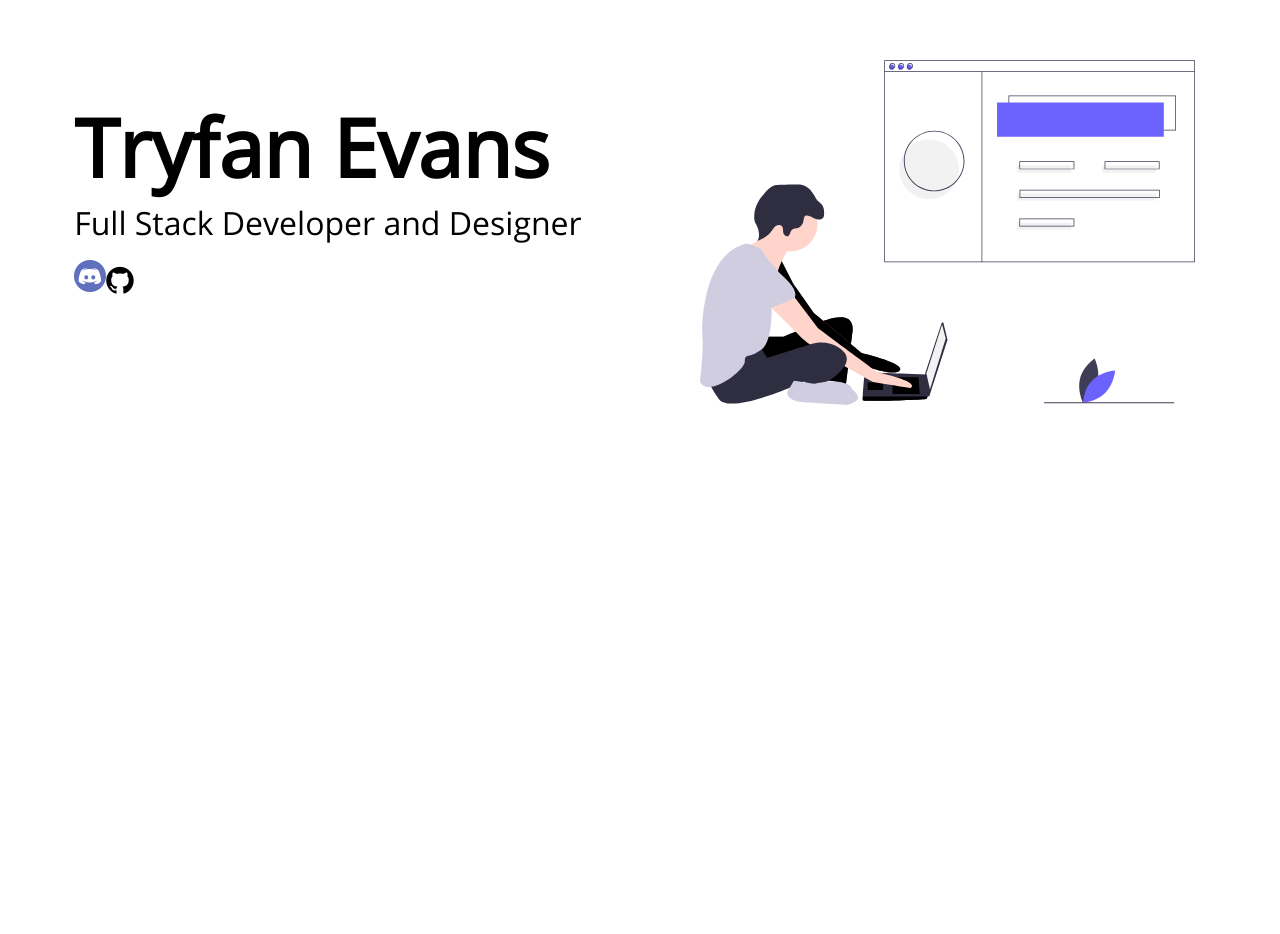
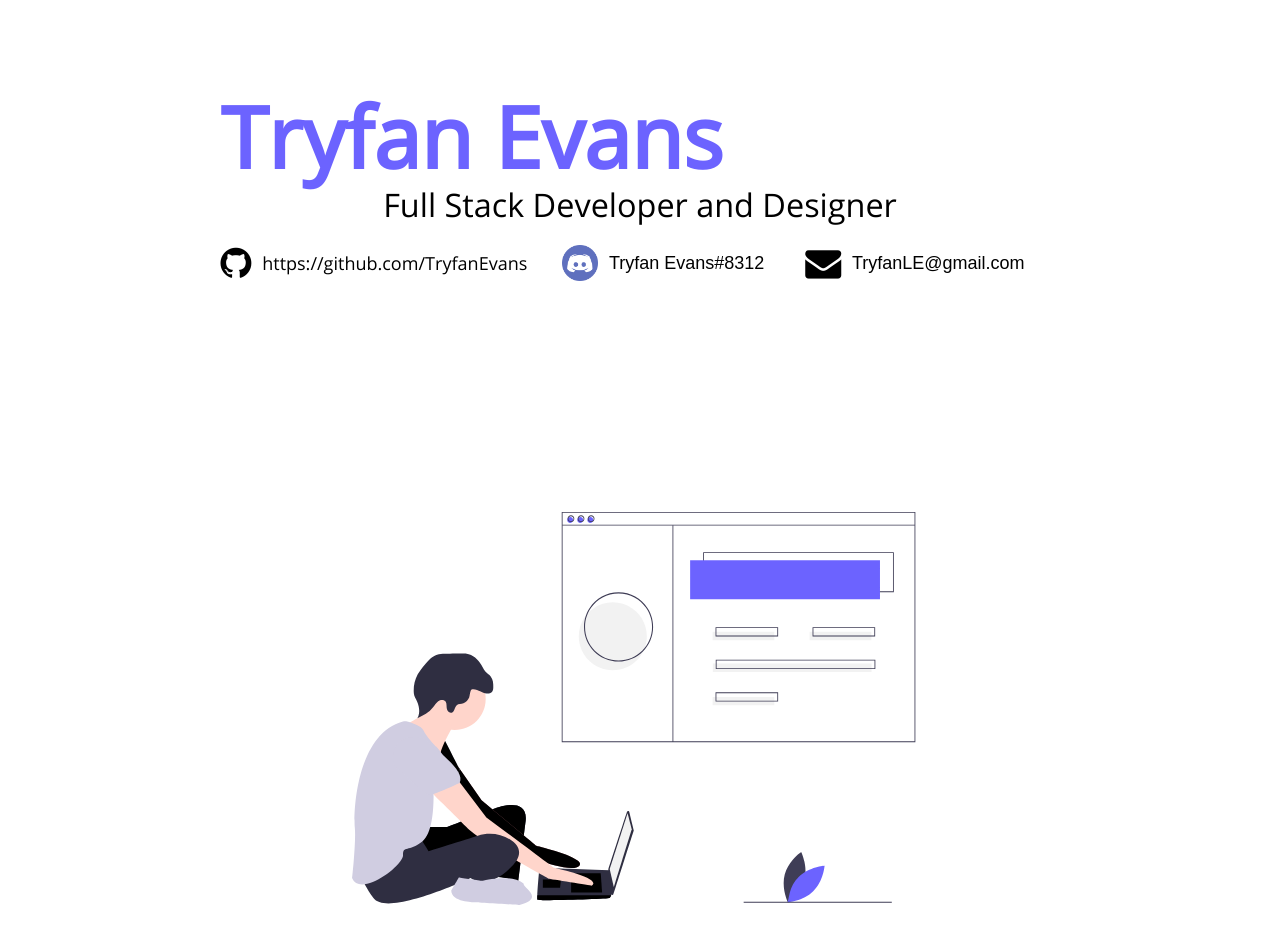
Before and after one commit to TryfanEvans/Portfolio_Display, a plain HTML site: page index.html in a window 1280 px wide. Shown: the part 156-1090 px from the top of the page. Before the commit the page ends 800 px from the top, so only its background shows below. Drawn offline with Linux system fonts and the light colour scheme.

Commit message:
homepage

```diff
--- /dev/null
+++ b/homepage.css
@@ -0,0 +1,83 @@
+@font-face {
+  font-family: "open-sans";
+  src: url(OpenSans-Regular.ttf);
+}
+
+:root {
+  --main-bg-color:rgb(108,99,255)
+}
+html {
+  font-family: "open-sans";
+  font-size:18px;
+}
+
+.homepage {
+  display: flex;
+  justify-content: space-evenly;
+  flex-wrap: wrap;
+  padding-left:5%;
+  padding-right: 5%;
+}
+
+.homepage > .callToAction {
+
+  height: 10rem;
+  border-color: red;
+  margin: 30vh 1rem;
+}
+
+.homepage > .callToAction > h1 {
+  font-size: 4.7rem;
+  margin: 0;
+  color:var(--main-bg-color,black);
+  line-height:5rem;
+}
+
+.homepage > .callToAction > p {
+  font-size: 1.8rem;
+  margin: 0;
+  text-align: center;
+}
+
+.homepage > .callToAction > div {
+width:100%;
+display: flex;
+justify-content: space-evenly;
+margin-top:1rem;
+}
+
+.homepage > .callToAction > div > button, a {
+  background:none;
+  border:none;
+  vertical-align: middle;
+  font-size:1rem;
+  display: flex;
+  align-items: center;
+  text-decoration: none;
+  color:black;
+}
+
+:visited {
+  text-decoration: none;
+  color:black;
+}
+
+.homepage > .callToAction > div > button > .discord_icon {
+  height:2rem;
+  width:auto;
+  display: inline-block;
+
+}
+
+.homepage > .callToAction > div > button > span {
+  margin-left:0.6rem;
+  margin-right:1.6rem;
+}
+
+.homepage > .callToAction > div > a > span {
+  margin-left:0.6rem;
+  margin-right:1.6rem;
+}
+.homepage img {
+  width: 32rem;
+}
--- a/index.html
+++ b/index.html
@@ -1,6 +1,6 @@
 <head>
   <title>Tryfan Evans, Portfolio</title>
-  <link rel="stylesheet" type="text/css" href="style.css" />
+  <link rel="stylesheet" type="text/css" href="homepage.css" />
   <script src="scripts.js"></script>
   <meta property="og:title" content="Tryfan Evans, Web Developer Portfolio" />
   <meta property="og:image" content="" />
@@ -11,11 +11,24 @@
 </head>
 
 <body class="homepage">
+  <input type="text" value="https://github.com/TryfanEvans" id="github" style="display: none;">
+  <input type="text" value="Tryfan Evans#8312" id="discord" style="display: none;">
+  <input type="text" value="TryfanLE@gmail.com" id="email" style="display: none;">
   <div class="callToAction">
     <h1>Tryfan Evans</h1>
     <p>Full Stack Developer and Designer</p>
-    <span> <img src="discord_icon.png" class='discord_icon' /><i class="fa fa-github fa-2x" aria-hidden="true">
-      </i></span>
+
+
+
+
+    <div>
+      <a href="https://github.com/TryfanEvans"><i class="fa fa-github fa-2x"></i>
+        <span>https://github.com/TryfanEvans</span></a>
+      <button onclick="copyToClipboard('discord')"><img class='discord_icon' src="discord_icon.png"> </img>
+        <span> Tryfan Evans#8312</span> </button>
+      <button onclick="copyToClipboard('email')"><i class="fa fa-envelope fa-2x"></i> <span>
+          TryfanLE@gmail.com</span></button>
+    </div>
   </div>
   <img src="hero_banner.svg" />
 </body>
--- a/scripts.js
+++ b/scripts.js
@@ -0,0 +1,14 @@
+function copyToClipboard(text_element) {
+    /* Get the text field */
+    var copyText = document.getElementById(text_element);
+
+    /* Select the text field */
+    copyText.select();
+    copyText.setSelectionRange(0, 99999); /*For mobile devices*/
+
+    /* Copy the text inside the text field */
+    document.execCommand("copy");
+
+    /* Alert the copied text */
+    alert("Copied to clipboard: " + copyText.value);
+}
--- a/style.css
+++ /dev/null
@@ -1,43 +0,0 @@
-@font-face {
-  font-family: "open-sans";
-  src: url(OpenSans-Regular.ttf);
-}
-html {
-  font-family: "open-sans";
-}
-
-.homepage {
-  display: flex;
-  justify-content: space-evenly;
-  flex-wrap: wrap;
-}
-
-.homepage > .callToAction {
-  flex: 0 0 35rem;
-  height: 10rem;
-  border-color: red;
-  margin-top: 30vh;
-}
-
-.homepage > .callToAction > h1 {
-  font-size: 5rem;
-  margin: 0;
-}
-
-.homepage > .callToAction > p {
-  font-size: 2rem;
-  margin: 0;
-}
-
-.homepage > span {
-  display: flex;
-}
-
-.homepage > .callToAction > span > .discord_icon {
-  height:2rem;
-  width:auto;
-  margin-top:1rem;
-}
-.homepage img {
-  width: 40%;
-}
```
